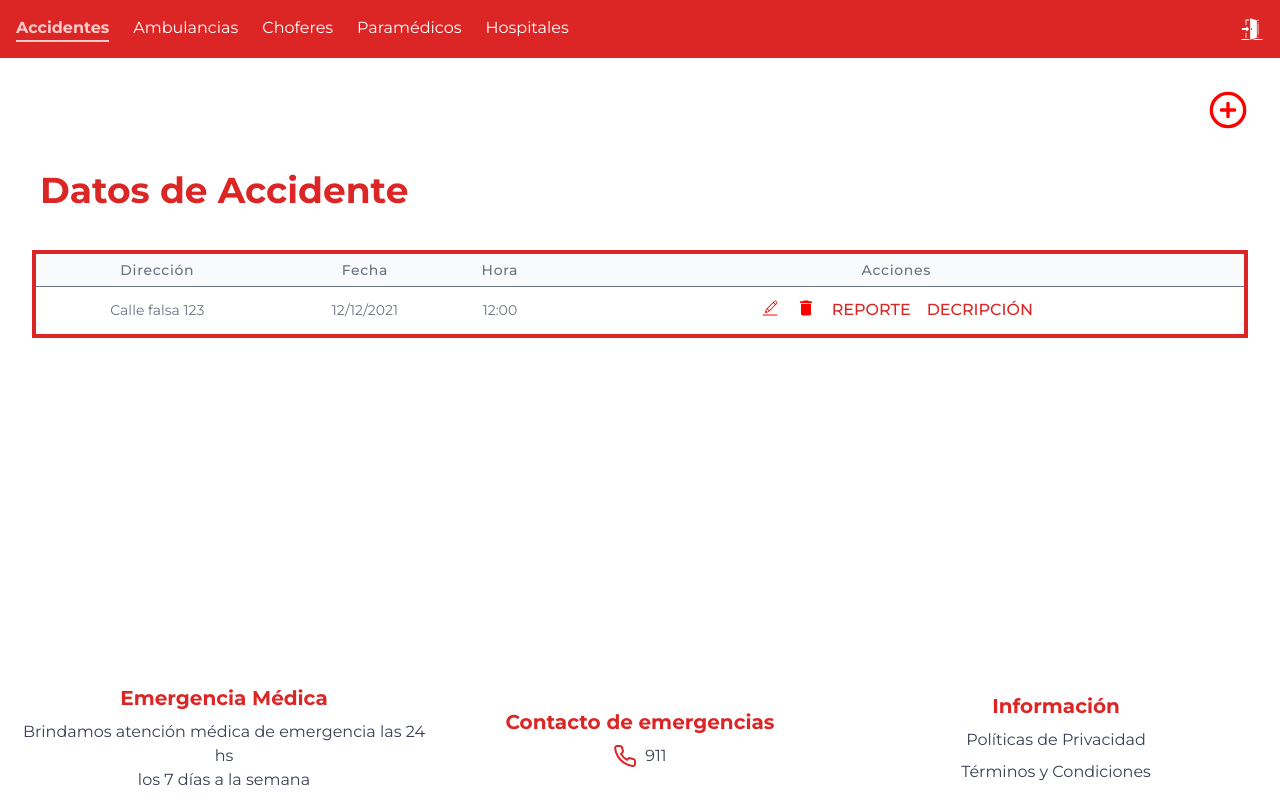
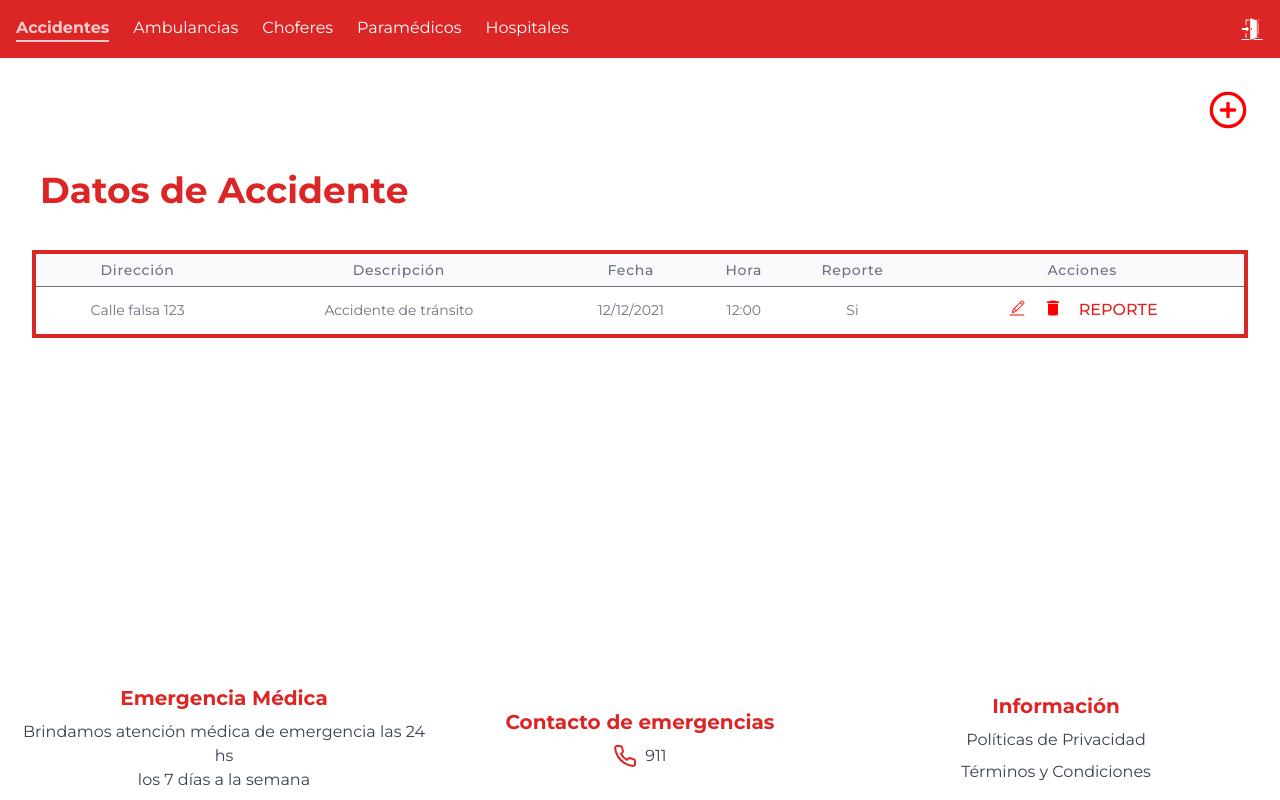
Before and after one commit to oriana-monaldi/AmbulanciaYa, a React (Vite) app: page /tabla/accidente in a window 1280 px wide. Built offline with nearby package versions, Linux system fonts and the light colour scheme.

Commit message:
cambios en las tablas

```diff
--- a/src/components/Administrador/Tabla.jsx
+++ b/src/components/Administrador/Tabla.jsx
@@ -12,7 +12,7 @@ const Tabla = () => {
         ambulancia: ['Patente', 'Inventario', 'En base', 'VTV', 'Seguro', 'Paramedico', 'Chofer', 'Estado'],
         chofer: ['Nombre Completo', 'DNI'],
         paramedico: ['Nombre Completo', 'DNI'],
-        accidente: ['Dirección', 'Fecha', 'Hora'],
+        accidente: ['Dirección', 'Descripción', 'Fecha', 'Hora', 'Reporte'],
         paciente:['Nombre Completo', 'Telefono'],
         hospital:['Nombre', 'Dirección'],
     };
@@ -21,8 +21,10 @@ const Tabla = () => {
         accidente:[
             {
                 Dirección: 'Calle falsa 123',
+                Descripcion: 'Accidente de tránsito',
                 Fecha: '12/12/2021',
                 Hora: '12:00',
+                Reporte:'Si',
             }
         ],
         ambulancia: [
@@ -110,9 +112,6 @@ const Tabla = () => {
                                 REPORTE
                             </Link>
                             )}
-                            <Link to="/descripcion" className="text-red-600 font-medium">
-                                DECRIPCIÓN
-                            </Link>
                         </div>
                     </div>
                 </div>
@@ -154,9 +153,6 @@ const Tabla = () => {
                                     </Link>
 
                                 )}
-                                <Link to="/descripcion" className="text-red-600 font-medium">
-                                    DECRIPCIÓN
-                                </Link>
                             </div>
                         </td>
                     </tr>
```
